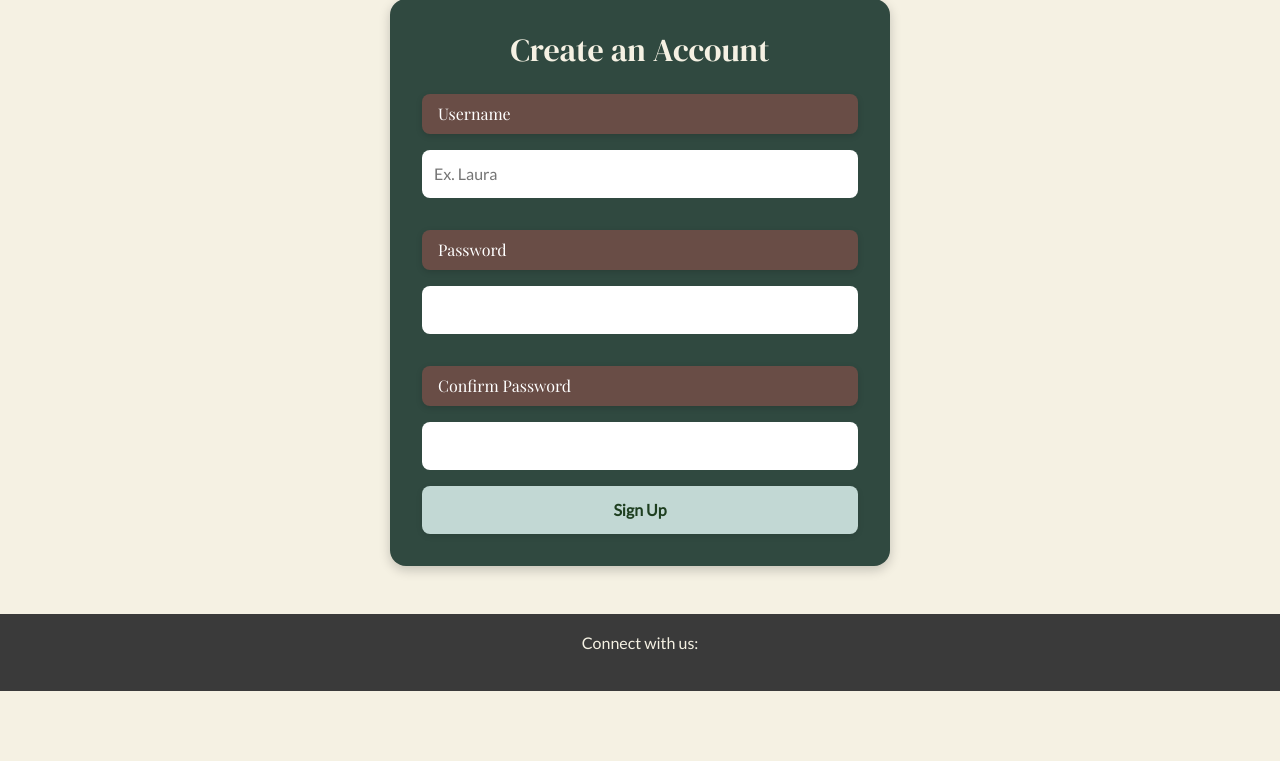
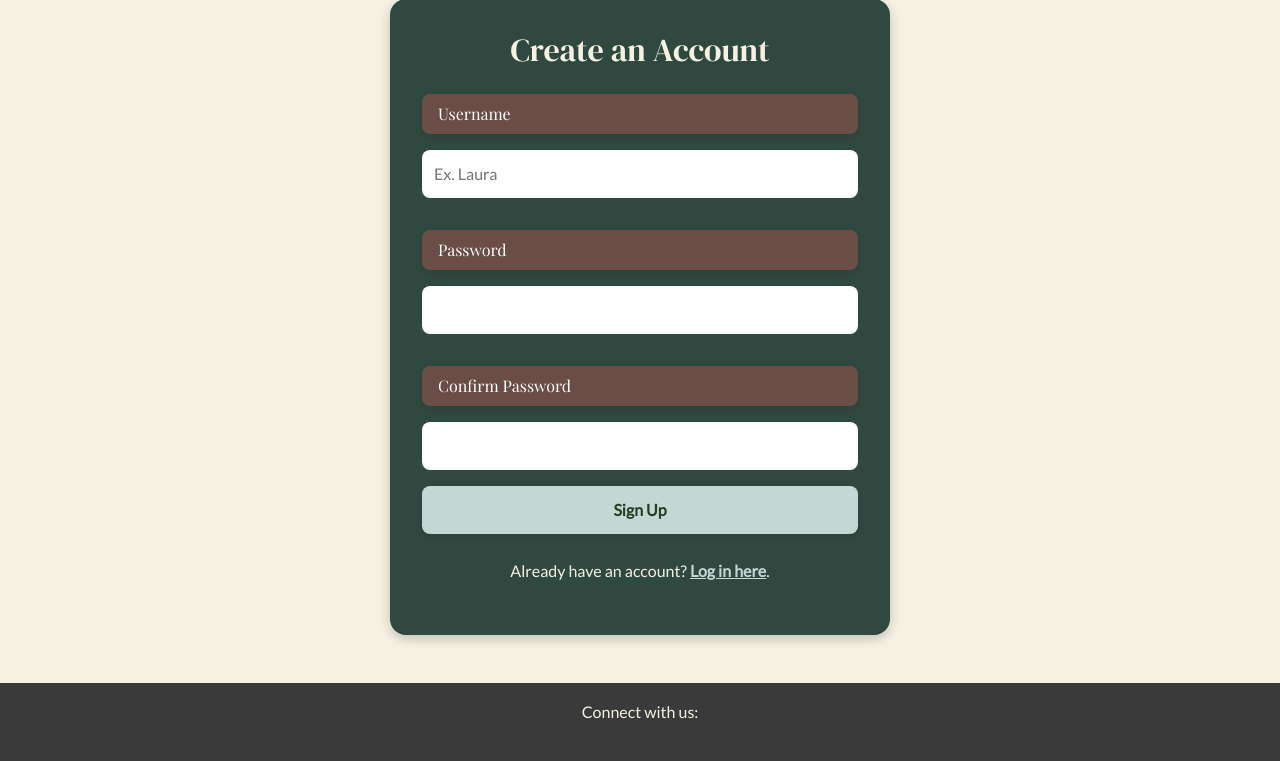
Before and after one commit to Rori-Una/Bioethical_Banter, a Flask app: page /signin in a window 1280 px wide. Shown: the part 289-1050 px from the top of the page. Before the commit the page ends 980 px from the top, so only its background shows below. Run offline with Flask 3, Linux system fonts and the light colour scheme.

Commit message:
Update signin.html

```diff
--- a/templates/signin.html
+++ b/templates/signin.html
@@ -32,5 +32,10 @@
     {% if message %}
         <p class="login-message">{{ message }}</p>
     {% endif %}
+
+    <p style="text-align: center; margin-top: 1.5rem;">
+        Already have an account?
+        <a href="/login" style="color: #c2d8d4; font-weight: bold;">Log in here</a>.
+    </p>
 </div>
 {% endblock %}
```
